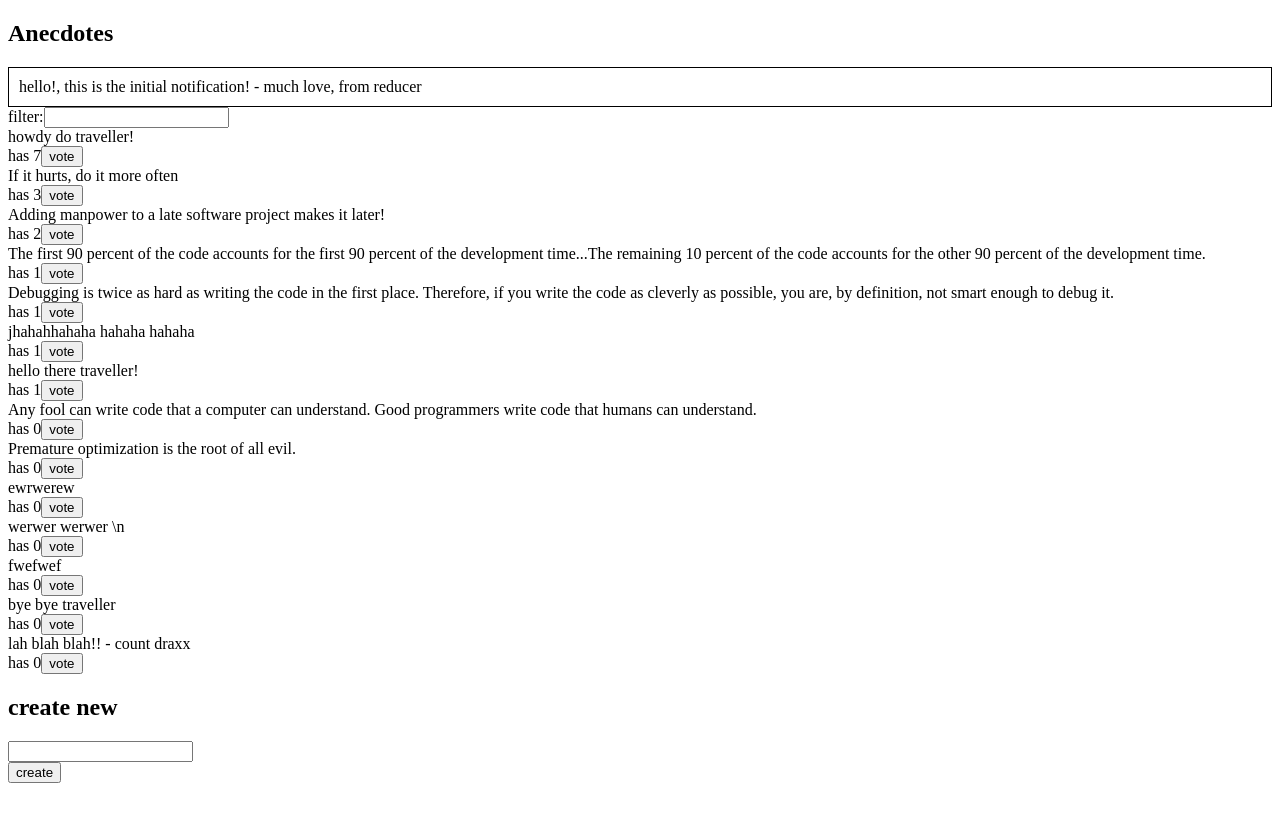
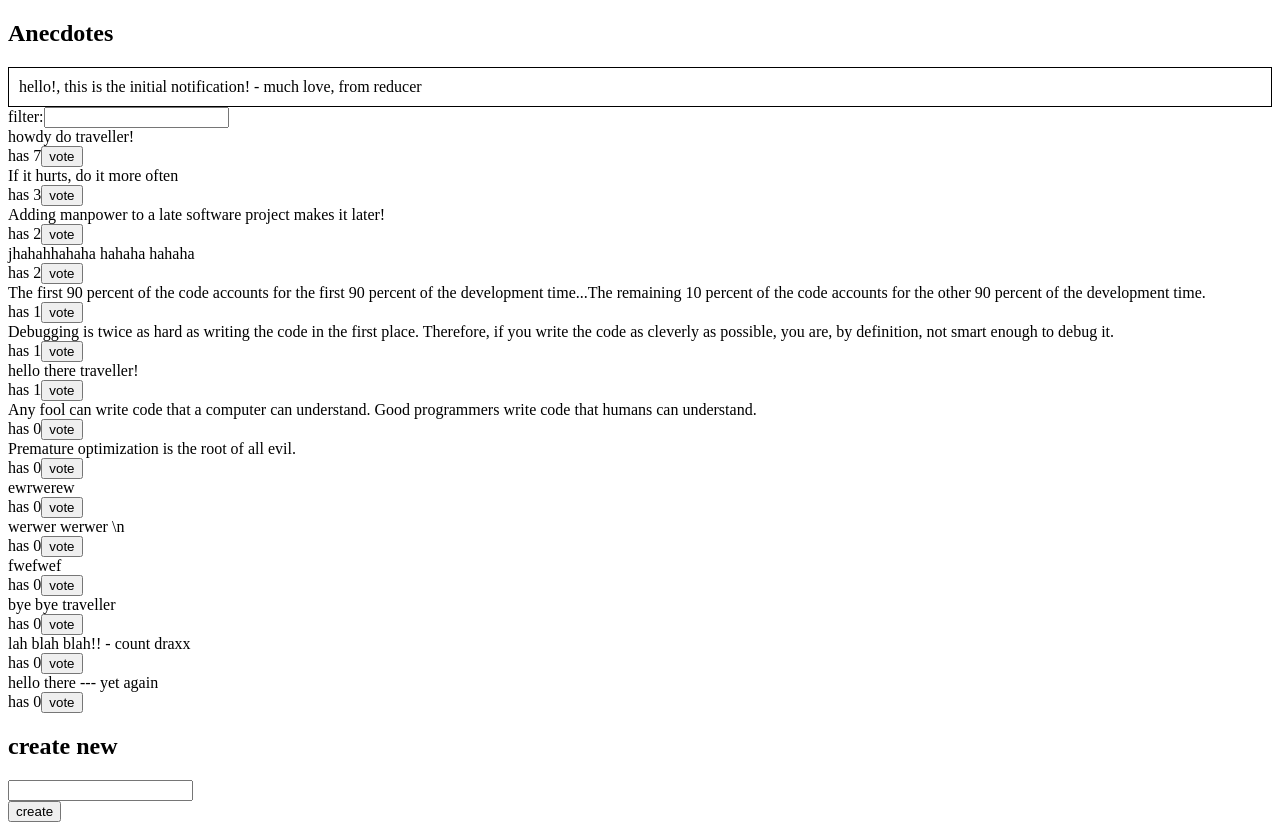
Before and after one commit to neebs12/Full-Stack-Open-P6-redux-anecdotes, a React (Create React App) app: page / in a window 1280 px wide. Before the commit the page ends 800 px from the top, so only its background shows below. Built offline with nearby package versions, Linux system fonts and the light colour scheme; data requests are answered from the project's data file.

Commit message:
completed redux FSO6c challenges

```diff
--- a/db.json
+++ b/db.json
@@ -47,7 +47,7 @@
     },
     {
       "content": "jhahahhahaha hahaha hahaha",
-      "votes": 1,
+      "votes": 2,
       "id": "hqvRrQX"
     },
     {
@@ -69,6 +69,11 @@
       "content": "lah blah blah!! - count draxx",
       "votes": 0,
       "id": "zaXNs6u"
+    },
+    {
+      "content": "hello there --- yet again",
+      "votes": 0,
+      "id": "4bOTXlf"
     }
   ]
 }
--- a/src/components/AnecdoteForm.js
+++ b/src/components/AnecdoteForm.js
@@ -3,9 +3,6 @@ import { useDispatch } from 'react-redux'
 
 import { addAnecdote } from '../reducers/anecdoteReducer'
 import { setNotification } from '../reducers/notificationReducer'
-
-// SERVICES
-import anecdoteServices from '../services/anecdotes'
 
 function AnecdoteForm() {
   const dispatch = useDispatch()
@@ -17,7 +14,7 @@ function AnecdoteForm() {
     // note of the async action creation nature of addNote. therefore change that setNotification will visually change contents of notification prior it being reflected in the backend!
     // await dispatch(addAnecdote(anecdoteString)) // would this be valid?? -- with await??
     dispatch(addAnecdote(anecdoteString))
-    dispatch(setNotification(`The anecdote: "${anecdoteString}" has been added!!!`))
+    dispatch(setNotification(`The anecdote: "${anecdoteString}" has been added!!!`, 10))
   }
 
   return (
--- a/src/components/AnecdoteList.js
+++ b/src/components/AnecdoteList.js
@@ -23,7 +23,7 @@ function AnecdoteList() {
 
     const anecdoteContent = specificAnecdote.content
     const anecdoteVotes = specificAnecdote.votes
-    dispatch(setNotification(`you have voted on the anecdote: ${anecdoteContent}, the number of votes are now ${anecdoteVotes + 1}!!!`))
+    dispatch(setNotification(`you have voted on the anecdote: ${anecdoteContent}, the number of votes are now ${anecdoteVotes + 1}!!!`, 5))
   }
 
   return (
--- a/src/reducers/notificationReducer.js
+++ b/src/reducers/notificationReducer.js
@@ -15,13 +15,13 @@ const notificationSlice = createSlice({
 
 export const { changeNotification } = notificationSlice.actions
 
-export const setNotification = (message) => {
+export const setNotification = (message, seconds = 5) => {
   return (dispatch) => { // note, omitted use of `async` as no comms w server
     dispatch(changeNotification(message))
     setTimeout(() => {
       // empty!
       dispatch(changeNotification(''))
-    }, 5000)
+    }, seconds * 1000)
   }
 }
 
```
